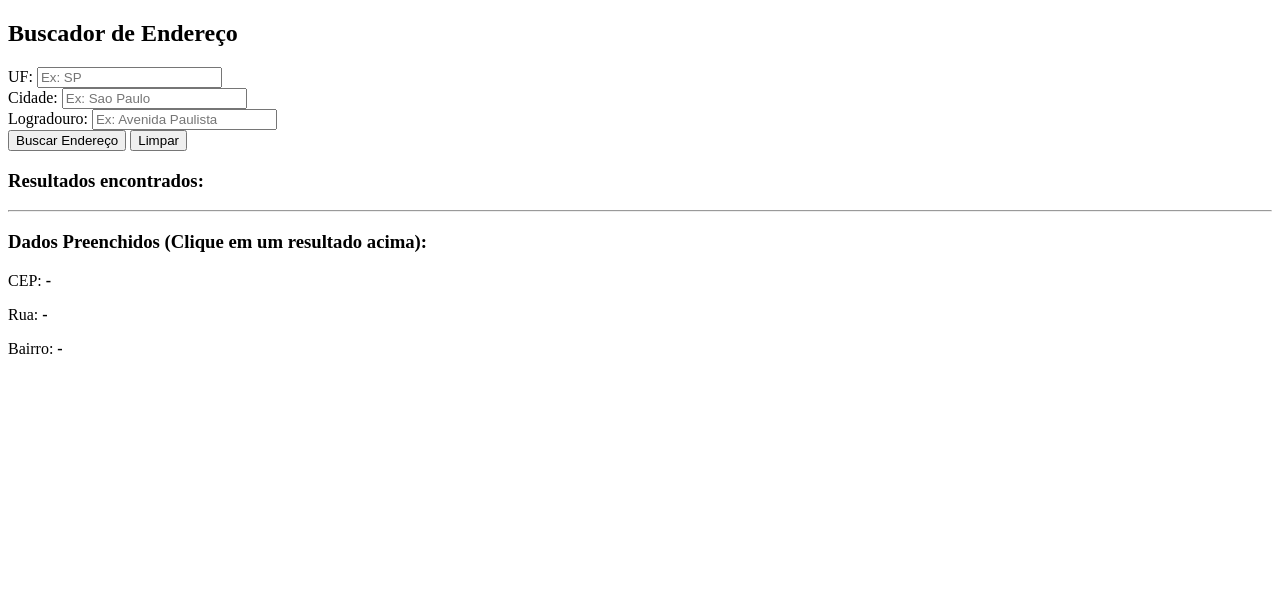
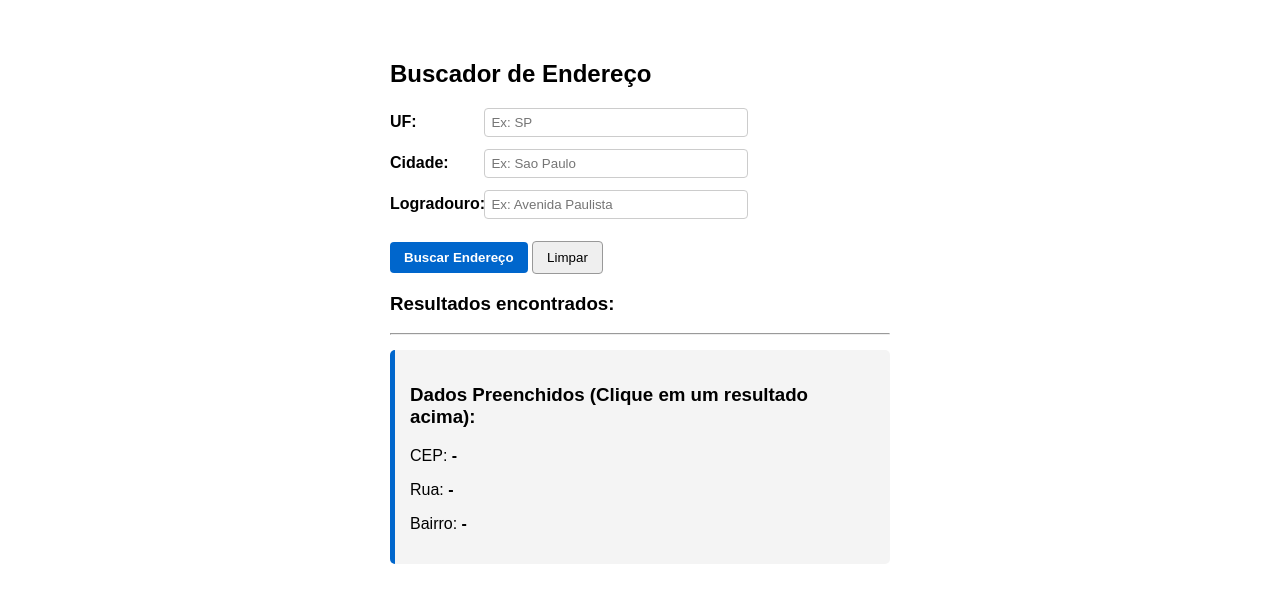
Before and after one commit to LucasEbac/buscadorCep, a plain HTML site: page index.html in a window 1280 px wide. Drawn offline with Linux system fonts and the light colour scheme.

Commit message:
aplicando style

```diff
--- a/index.html
+++ b/index.html
@@ -4,7 +4,7 @@
     <meta charset="UTF-8">
     <meta name="viewport" content="width=device-width, initial-scale=1.0">
     <title>Buscador de Endereços</title>
-
+    <link rel="stylesheet" href="style.css">
 <body>
 
     <h2>Buscador de Endereço</h2>
@@ -65,6 +65,7 @@
             try {
                 const url = `https://viacep.com.br{uf}/${encodeURIComponent(cidade)}/${encodeURIComponent(logradouro)}/json/`;
 
+
                 const response = await fetch(url);
                 if (!response.ok) throw new Error("Erro na rede.");
 
```
Also changed, not shown: style.css (+5 -2 lines).
